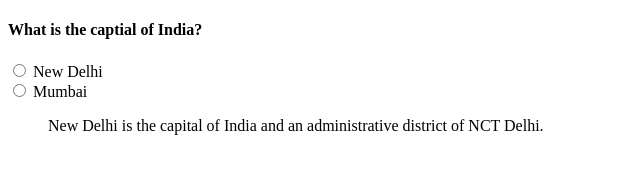
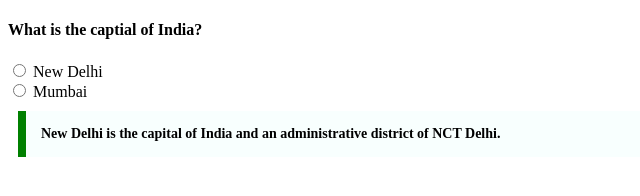
Before and after one commit to acciojob/trivia-KambagouniPrashanth, a website: page main.html in a window 1280 px wide. Shown: the whole page, without its empty margins (0-640 px from the left). Drawn offline with Linux system fonts and the light colour scheme.

Commit message:
created a submission

```diff
--- a/styles.css
+++ b/styles.css
@@ -1,6 +1,6 @@
 
 /* Your CSS Code here. */
-.blockquote{
+.site{
 	max-width: 600px;
     margin: 10px;
     padding: 15px;
```
